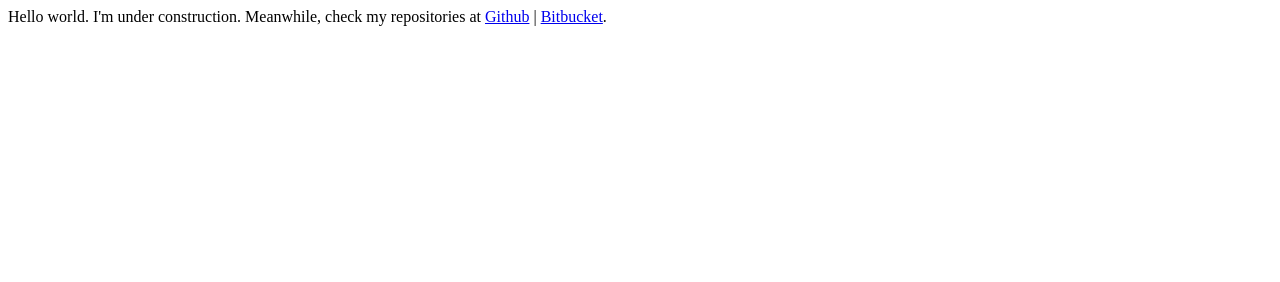
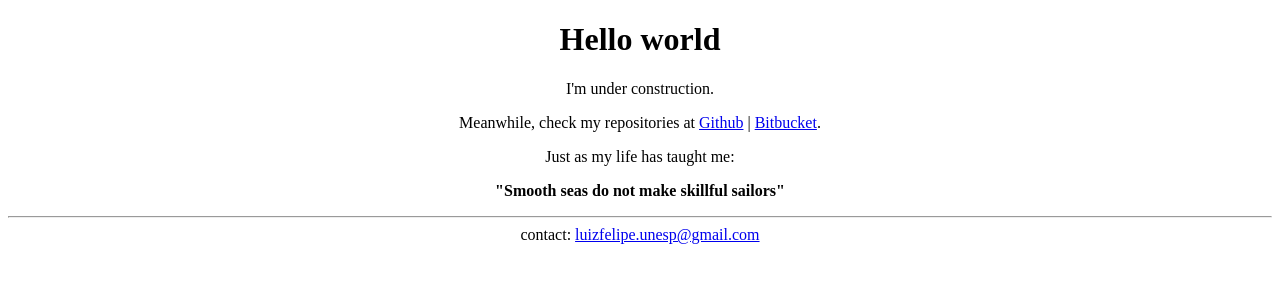
Before and after one commit to luizanao/luizanao.github.io, a plain HTML site: page index.html in a window 1280 px wide. Drawn offline with Linux system fonts and the light colour scheme.

Commit message:
improved index

```diff
--- a/index.html
+++ b/index.html
@@ -1,9 +1,32 @@
 <!DOCTYPE html>
 <html>
 <head>
-	<title></title>
+	<title>Luiz Felipe Marques</title>
 </head>
 <body>
-	Hello world. I'm under construction. Meanwhile, check my repositories at <a href="https://github.com/luizanao/l">Github</a> | <a href="https://bitbucket.org/luizfelipemarques/">Bitbucket</a>.
+<!--   ___   _      ___         _____   __  __ __   ___    ___   _
+ A   \ | |    |   \       / ___/  /  ]|  |  | /   \  /   \ | |
+|     || |    |    \     (   \_  /  / |  |  ||     ||     || |
+|  O  || |___ |  D  |     \__  |/  /  |  _  ||  O  ||  O  || |___
+|     ||     ||     |     /  \ /   \_ |  |  ||     ||     ||     |
+|     ||     ||     |     \    \     ||  |  ||     ||     ||     |
+ \___/ |_____||_____|      \___|\____||__|__| \___/  \___/ |_____|
+__________________________________________________________________
+iF YOU GOT HERE, PROBABLY YOU'R REALLY COURIOUS.
+CONTACT ME AND QUESTION DIRECTLY TO ME.
+-->
+ <center>
+	<h1>Hello world</h1>
+	<p>I'm under construction.</p>
+	<p>Meanwhile, check my repositories at <a href="https://github.com/luizanao/">Github</a> | <a href="https://bitbucket.org/luizfelipemarques/">Bitbucket</a>.</p>
+
+	Just as my life has taught me:
+	<blockquote cite="https://www.python.org/">
+	<b>&quot;Smooth seas do not make skillful sailors&quot;</b>
+	</blockquote>
+
+	<hr>
+	contact: <a href="mailto:luizfelipe.unesp@gmail.com">luizfelipe.unesp@gmail.com</a>
+</center>
 </body>
 </html>
```
